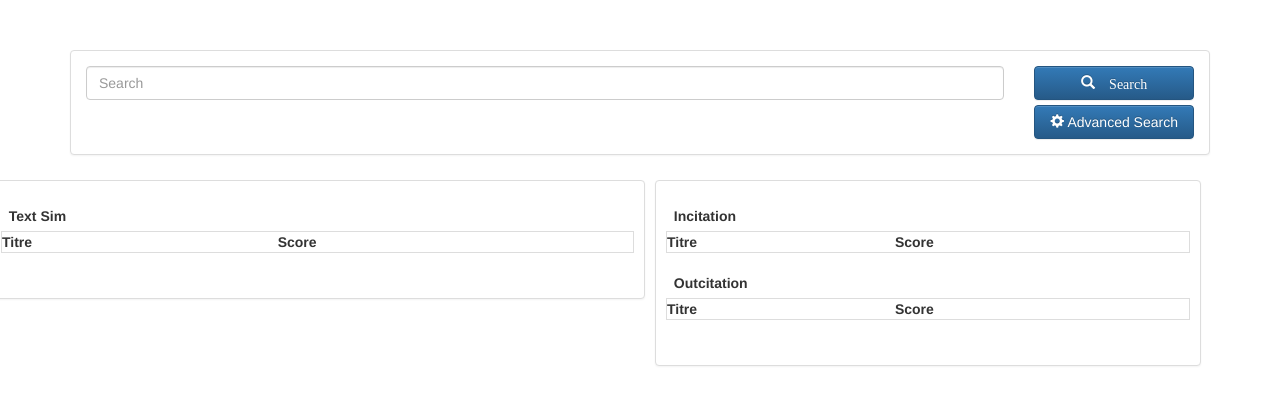
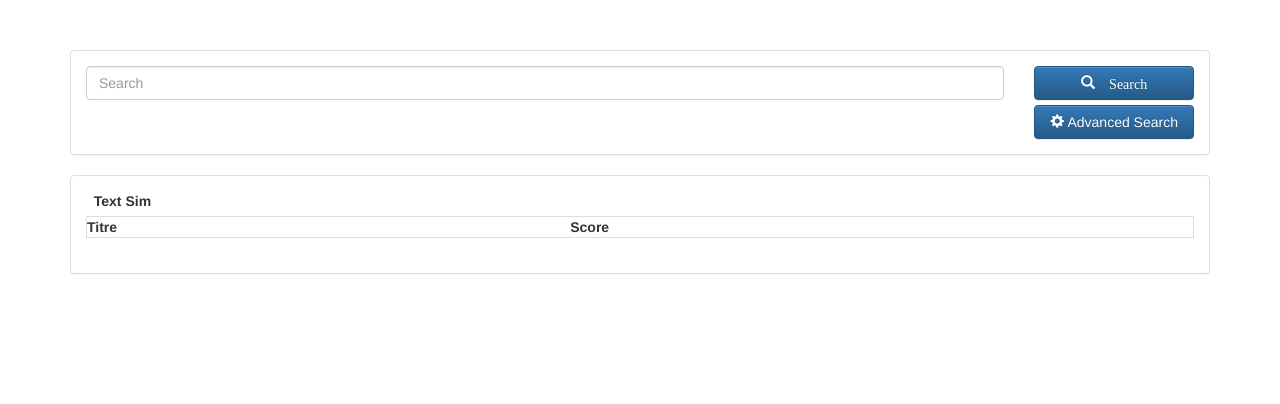
Before and after one commit to Tanous1991/PaperWeb, an Angular app: page /home in a window 1280 px wide. Shown: the top 404 px of the page. Built offline with nearby package versions, Linux system fonts and the light colour scheme.

Commit message:
07-01-2018-16:32

```diff
--- a/package.json
+++ b/package.json
@@ -26,7 +26,7 @@
     "zone.js": "^0.8.14"
   },
   "devDependencies": {
-    "@angular/cli": "1.6.2",
+    "@angular/cli": "1.6.3",
     "@angular/compiler-cli": "^5.0.0",
     "@angular/language-service": "^5.0.0",
     "@types/jasmine": "~2.5.53",
--- a/src/app/Home/Home.component.html
+++ b/src/app/Home/Home.component.html
@@ -66,11 +66,9 @@
       </div>
     </div>
   </div>
-</div>
-<div class="row">
-  <div class="panel panel-default col-md-6 classWithPad">
-    <div class="panel-body ">
-      <div class="row">
+
+  <div class="panel panel-default">
+    <div class="panel-body">
       <div class="card">
         <div class="card-header">
           <span class="icon-list icons font-2xl d-block mt-4">
@@ -98,56 +96,3 @@
     </div>
   </div>
 </div>
-  <div class="panel panel-default col-md-5 classWithPad">
-    <div class="panel-body ">
-      <div class="row">
-        <div class="card">
-          <div class="card-header">
-            <span class="icon-list icons font-2xl d-block mt-4">
-              &nbsp;
-              <label>Incitation</label>
-            </span>
-          </div>
-          <div class="card-body">
-            <table class="table table-bordered table-hover">
-              <thead>
-                <th>Titre</th>
-                <th>Score</th>
-              </thead>
-              <tbody>
-                <tr *ngFor="let pap  of inCitationsTab">
-                  <td>
-                    <a>{{pap.title}}</a>
-                  </td>
-                </tr>
-              </tbody>
-            </table>
-          </div>
-        </div>
-        <div class="card">
-          <div class="card-header">
-            <span class="icon-list icons font-2xl d-block mt-4">
-              &nbsp;
-              <label>Outcitation</label>
-            </span>
-          </div>
-          <div class="card-body">
-            <table class="table table-bordered table-hover">
-              <thead>
-                <th>Titre</th>
-                <th>Score</th>
-              </thead>
-              <tbody>
-                <tr *ngFor="">
-                  <td>
-                    <a>{{pap.title}}</a>
-                  </td>
-                </tr>
-              </tbody>
-            </table>
-          </div>
-        </div>
-      </div>
-    </div>
-  </div>
-</div>
--- a/src/app/Home/Home.component.ts
+++ b/src/app/Home/Home.component.ts
@@ -36,48 +36,6 @@ export class HomeComponent implements OnInit {
 
   search() {
     var motJson = JSON.parse('{"search":"' + this.mot + '"}');
-    var temp;
-    var TextslimTab: any[] = [];
-    var outCitationsTabTemp: any[] = [];
-    var inCitationsTabTemp: any[] = [];
-    var inCitations: String = "";
-    var outCitations: String = "";
-    var inCitationsT: String[] = [];
-    var outCitationsT: String[] = [];
-    this.PaperService.searchPaper(motJson).subscribe(resData => TextslimTab = resData);
-    setTimeout(() => {
-      this.papers = TextslimTab;
-      TextslimTab.forEach(element => {
-        inCitations = inCitations + "," + element.outCitations;
-        outCitations = outCitations + "," + element.inCitations;
-      });
-      inCitationsT = inCitations.split(",");
-      outCitationsT = outCitations.split(",");
-      //get inCitations
-      inCitationsT.forEach(element => {
-        if (element != "") {
-          this.PaperService.getPaperById(element).subscribe(resData => temp = resData);
-          setTimeout(() => {
-            if (temp != null){
-              inCitationsTabTemp.push(temp);
-            }
-          }, 500);
-        }
-        this.inCitationsTab = inCitationsTabTemp;
-      });
-
-      //get outCitations
-      outCitationsT.forEach(element => {
-        if (element != "") {
-          this.PaperService.getPaperById(element).subscribe(resData => temp = resData);
-          setTimeout(() => {
-            if (temp != null){
-              outCitationsTabTemp.push(temp);
-            }
-          }, 500);
-        }
-        this.outCitationsTab = outCitationsTabTemp;
-      });
-    }, 1000);
+    this.PaperService.searchPaper(motJson).subscribe(resData => this.papers = resData);
   }
 }
--- a/src/app/app.service.ts.service.ts
+++ b/src/app/app.service.ts.service.ts
@@ -1,6 +1,7 @@
 import { Injectable } from '@angular/core';
 import { Http, Response, Headers, RequestOptions } from '@angular/http';
 import 'rxjs/add/operator/map';
+import { Observable } from 'rxjs/Observable';
 
 @Injectable()
 export class PaperService {
@@ -9,12 +10,12 @@ export class PaperService {
 
     constructor(private http: Http) { }
 
-    getPaper() {
+    getPaper():Observable<any[]> {
         return this.http.get(this.url)
             .map((res: Response) => <any[]>res.json());
     }
 
-    searchPaper(mot: String) {
+    searchPaper(mot: String):Observable<any[]> {
         var headers = new Headers();
         headers.append("Accept", 'application/json');
         headers.append('Content-Type', 'application/json');
@@ -24,7 +25,7 @@ export class PaperService {
             .map((res: Response) => <any[]>res.json());
     }
 
-    getPaperById(id: String) {
+    getPaperById(id: String):Observable<any[]> {
         return this.http.get(this.url + "/" + id)
             .map((res: Response) => <any>res.json());
     }
```
Also changed, not shown: 1 other file (tests, documents, lock files or other folders). Lines whose indentation alone changed are shown as unchanged.
